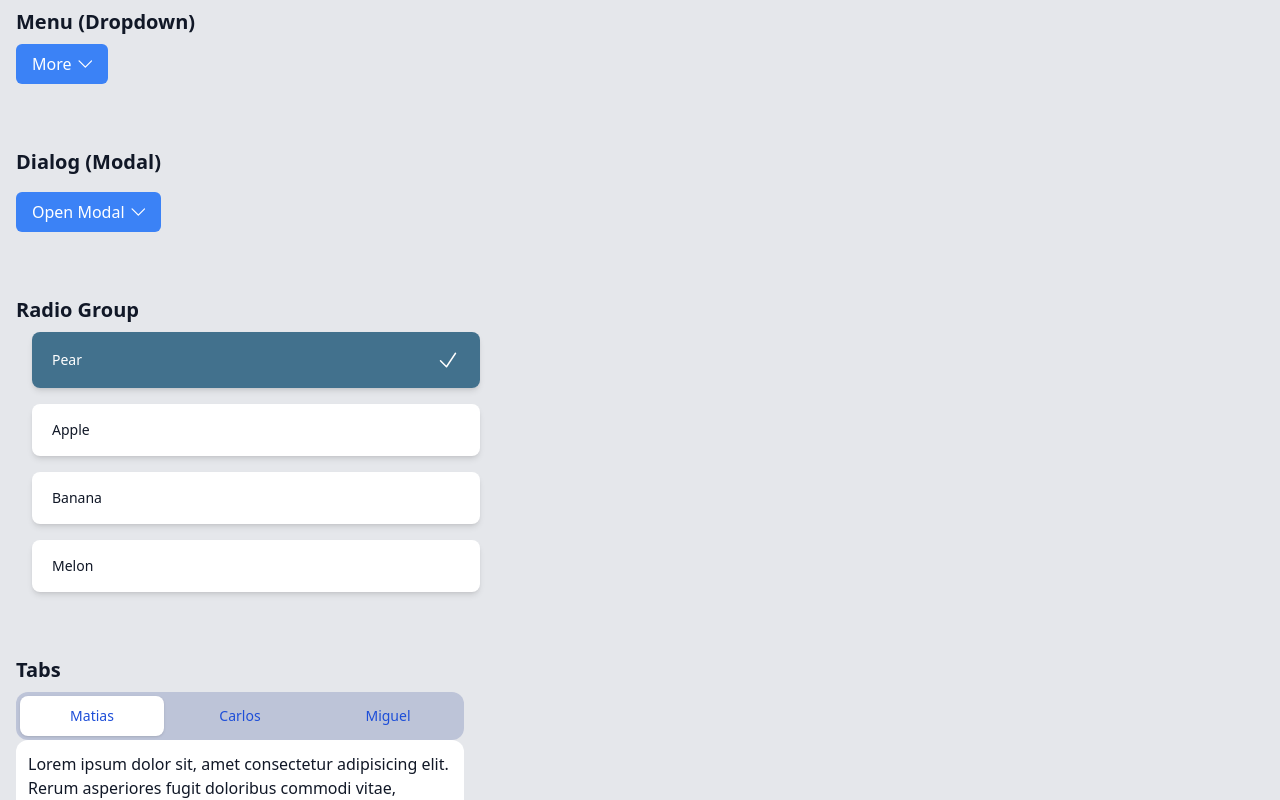
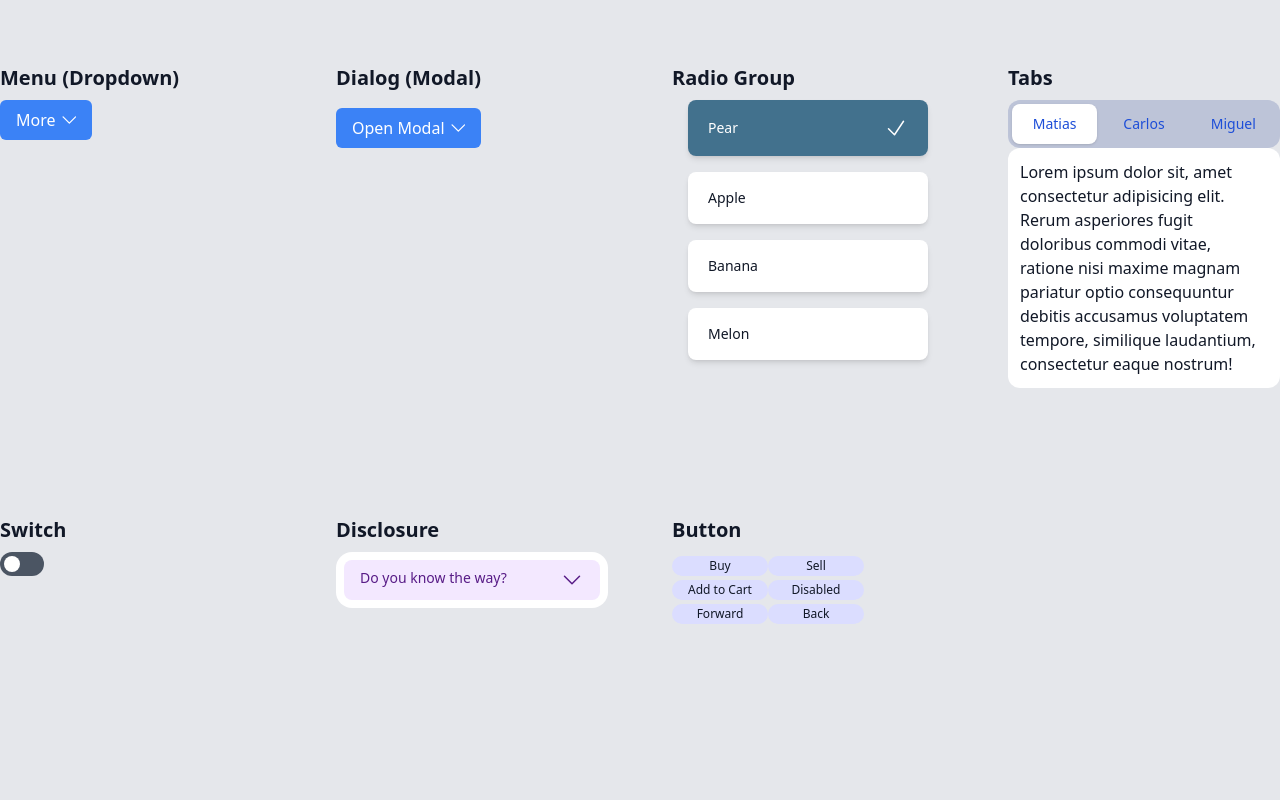
Before and after one commit to sarrailhadaptive/tailwindcss-components, a React (Vite) app: page / in a window 1280 px wide. Shown: the top 800 px of the page. Built offline with nearby package versions, Linux system fonts and the light colour scheme.

Commit message:
Added Button Stuff

```diff
--- a/src/App.tsx
+++ b/src/App.tsx
@@ -1,3 +1,4 @@
+import Button from "./components/Button"
 import DropdownList from "./components/DropdownList"
 import MenuDropdown from "./components/MenuDropdown"
 import Modal from "./components/Modal"
@@ -5,34 +6,59 @@ import RadioGroups from "./components/RadioGroup"
 import SwitchToggle from "./components/SwitchToggle"
 import Tabs from "./components/Tabs"
 
+const btnBuyClass = "bg-button-pink w-24 h-5 rounded-3xl text-xs hover:bg-button-pink-hovered"
+
 function App() {
 
   return (
     <div className="min-h-screen bg-gray-200 text-gray-900">
-      <div className="container mx-auto px-4">
-        <h2 className="font-bold text-xl pt-2">Menu (Dropdown)</h2>
+      <div className="container mx-auto grid grid-cols-4 gap-16">
+        <div>
+          <h2 className="font-bold text-xl pt-16">Menu (Dropdown)</h2>
           <div className='mt-2'>
             <MenuDropdown />
           </div>
+        </div>
+        <div>
           <h2 className="font-bold text-xl pt-16">Dialog (Modal)</h2>
           <div className="mt-2">
             <Modal />
           </div>
+        </div>
+        <div>
           <h2 className="font-bold text-xl pt-16">Radio Group</h2>
           <div className="mt-2">
             <RadioGroups />
           </div>
+        </div>
+        <div>
           <h2 className="font-bold text-xl pt-16">Tabs</h2>
           <div className="mt-2">
             <Tabs />
           </div>
+        </div>
+        <div>
           <h2 className="font-bold text-xl pt-16">Switch</h2>
           <div className="mt-2">
             <SwitchToggle />
           </div>
+        </div>
+        <div>
           <h2 className="font-bold text-xl pt-16">Disclosure</h2>
           <div className="mt-2">
             <DropdownList />
+          </div>
+        </div>
+        <div>
+          <h2 className="font-bold text-xl pt-16">Button</h2>
+          <div className="mt-2">
+            <Button text="Buy" style={btnBuyClass} />
+            <Button text="Sell" style={btnBuyClass} />
+            <Button text="Add to Cart" style={btnBuyClass} />
+            <Button text="Disabled" style={btnBuyClass} disabled="disabled" />
+            <Button text="Forward" style={btnBuyClass} />
+            <Button text="Back" style={btnBuyClass} />
+          </div>
         </div>
       </div >
     </div >
--- /dev/null
+++ b/src/components/Button.tsx
@@ -0,0 +1,13 @@
+
+interface Button {
+  text: string
+  style: string
+  disabled?: string
+}
+
+export default function Button({ text, style, disabled = "" }: Button) {
+
+  return (
+    <button className={style + disabled}>{text}</button>
+  )
+}
--- a/tailwind.config.cjs
+++ b/tailwind.config.cjs
@@ -5,7 +5,12 @@ module.exports = {
     './src/**/*.{js,ts,tsx}'
   ],
   theme: {
-    extend: {},
+    extend: {
+      colors: {
+        'button-pink': '#DBDDFF',
+        'button-pink-hovered': '#A9ABD1'
+      }
+    },
   },
   plugins: [],
 }
```
Lines whose indentation alone changed are shown as unchanged.
